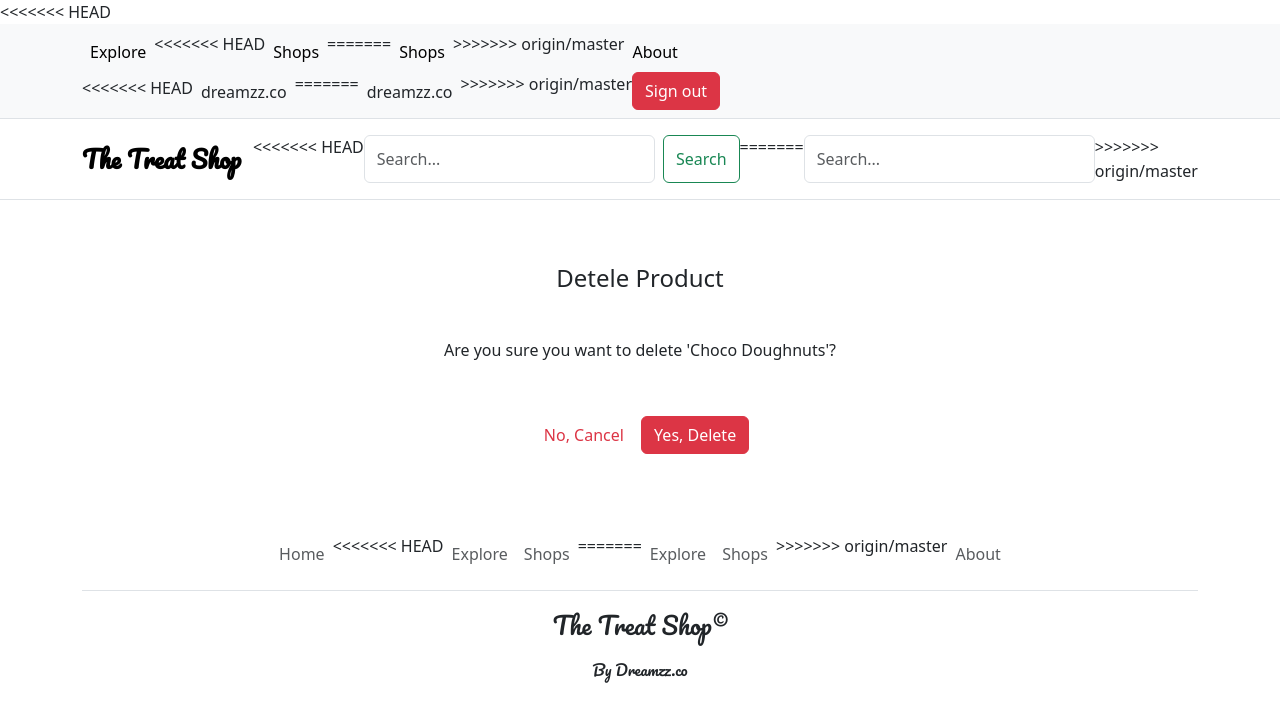
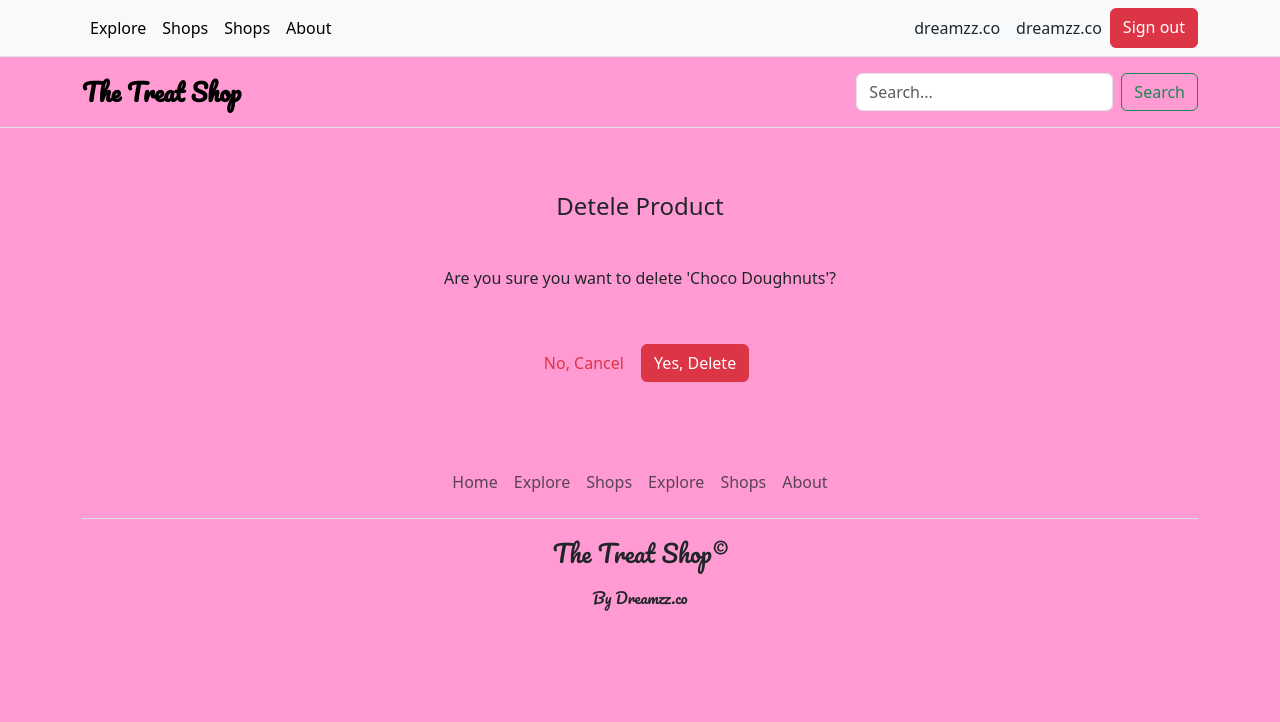
Before and after one commit to TechMaloo/Treat-shop, a Django app: page /delete/5/ in a window 1280 px wide. Shown: the top 722 px of the page. Run offline with Django 5.2, Linux system fonts and the light colour scheme; a user stored in the database is signed in; data comes from the database, SQL or seed files in the repository; some libraries are stand-ins or nearby versions; some web fonts are replaced.

Commit message:
update settings

```diff
--- a/templates/partials/base.html
+++ b/templates/partials/base.html
@@ -1,3 +1,4 @@
+{% load static %}
 <!doctype html>
 <html lang="en">
 <head>
@@ -19,23 +20,12 @@
             async></script>
     <link rel="stylesheet" href="https://cdn.jsdelivr.net/npm/bootstrap-icons@1.11.3/font/bootstrap-icons.min.css">
     <script src="https://kit.fontawesome.com/ce650693ef.js" crossorigin="anonymous"></script>
-<<<<<<< HEAD
     <script src="https://kit.fontawesome.com/ce650693ef.js" crossorigin="anonymous"></script>
 </head>
-{% load static %}
 <style>
-        body {
-<!--            background-color: #ff9bd2;-->
-            background-color: #B47B84;
-=======
-</head>
-{% load static %}
-<style>
-    <!--    font-family: 'Averia Serif Libre', serif;-->
-    <!--    font-family: 'Pacifico', cursive;-->
+
     body {
         background-color: #ff9bd2;
->>>>>>> origin/master
     }
     .span {
         font-family: 'Pacifico', cursive;
@@ -45,12 +35,13 @@
 
     h5 {
         font-family: 'Averia Serif Libre', serif;
-
     }
     .hero p {
         font-family: 'Averia Serif Libre', serif;
     }
-    ul li {font-family: 'Averia Serif Libre', serif;}
+    ul li {
+    font-family: 'Averia Serif Libre', serif;
+    }
 </style>
 <body>
 <!--Navbar-->
@@ -59,18 +50,11 @@
         <ul class="nav me-auto">
             <li class="nav-item"><a href="{% url 'products:explore' %}"
                                     class="nav-link link-body-emphasis px-2">Explore</a></li>
-<<<<<<< HEAD
             <li class="nav-item"><a href="{% url 'products:shops' %}" class="nav-link link-body-emphasis px-2">Shops</a>
             </li>
-            <!--            <li class="nav-item"><a href="{% url 'products:feed' %}" class="nav-link link-body-emphasis px-2">Feed</a>-->
-=======
-            <li class="nav-item"><a href="{% url 'products:shops' %}" class="nav-link link-body-emphasis px-2">Shops</a></li>
-<!--            <li class="nav-item"><a href="{% url 'products:feed' %}" class="nav-link link-body-emphasis px-2">Feed</a>-->
->>>>>>> origin/master
+            <li class="nav-item"><a href="{% url 'products:shops' %}" class="nav-link link-body-emphasis px-2">Shops</a>
             </li>
             <li class="nav-item"><a href="#" class="nav-link link-body-emphasis px-2">About</a></li>
-
-
         </ul>
         {% if user.is_authenticated %}
         <ul class="nav">
@@ -80,11 +64,8 @@
                         trigger="hover"
                         style="width:30px;height:30px">
                 </lord-icon>
-<<<<<<< HEAD
             <li class="nav-item mx-2 mt-2 mr-2">{{ user.username }}</li>
-=======
             <li class="nav-item mx-2 mt-2 mr-2">{{ user.username }}</li>
->>>>>>> origin/master
             </li>
             <a href="{% url 'userauths:logout' %}" class="btn btn-danger">Sign out</a>
             {% else %}
@@ -101,18 +82,13 @@
         <a href="/" class="d-flex align-items-center mb-3 mb-lg-0 me-lg-auto link-body-emphasis text-decoration-none">
             <span style="font-family: 'Pacifico', cursive;" class="fs-4"><strong>The Treat Shop</strong></span>
         </a>
-<<<<<<< HEAD
 
         <form action="{% url 'search:find' %}" method="get" class="d-flex" role="search">
             <input name="query" value="{{ query }}" class="form-control me-2" type="search"
                    placeholder="Search..." aria-label="Search">
             <button class="btn btn-outline-success" type="submit">Search</button>
+        </form>
 
-=======
-        <form class="col-12 col-lg-auto mb-3 mb-lg-0" role="search">
-            <input type="search" class="form-control" placeholder="Search..." aria-label="Search">
->>>>>>> origin/master
-        </form>
     </div>
 </header>
 {% if messages %}
@@ -138,15 +114,14 @@
         <footer class="py-3 my-4">
             <ul class="nav justify-content-center border-bottom pb-3 mb-3">
                 <li class="nav-item"><a href="/" class="nav-link px-2 text-body-secondary">Home</a></li>
-<<<<<<< HEAD
                 <li class="nav-item"><a href="{% url 'products:explore' %}" class="nav-link px-2 text-body-secondary">Explore</a>
                 </li>
                 <li class="nav-item"><a href="{% url 'products:shops' %}" class="nav-link px-2 text-body-secondary">Shops</a>
                 </li>
-=======
-                <li class="nav-item"><a href="{% url 'products:explore' %}" class="nav-link px-2 text-body-secondary">Explore</a></li>
-                <li class="nav-item"><a href="{% url 'products:shops' %}" class="nav-link px-2 text-body-secondary">Shops</a></li>
->>>>>>> origin/master
+                <li class="nav-item"><a href="{% url 'products:explore' %}" class="nav-link px-2 text-body-secondary">Explore</a>
+                </li>
+                <li class="nav-item"><a href="{% url 'products:shops' %}" class="nav-link px-2 text-body-secondary">Shops</a>
+                </li>
                 <li class="nav-item"><a href="#" class="nav-link px-2 text-body-secondary">About</a></li>
             </ul>
             <p class="fs-4 text-center" style="font-family: 'Pacifico', cursive;">The Treat Shop© </p>
```
Also changed, not shown: templates/cart/checkout.html (+4 -4 lines). Lines whose indentation alone changed are shown as unchanged.
